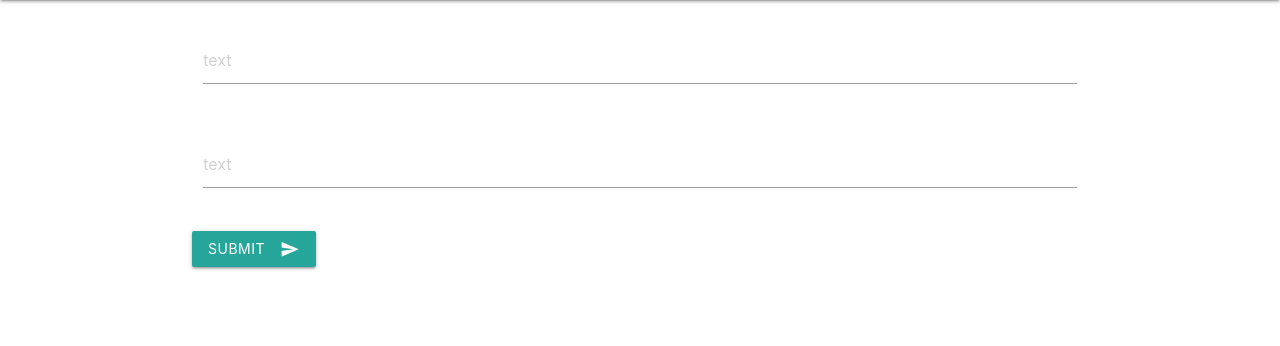
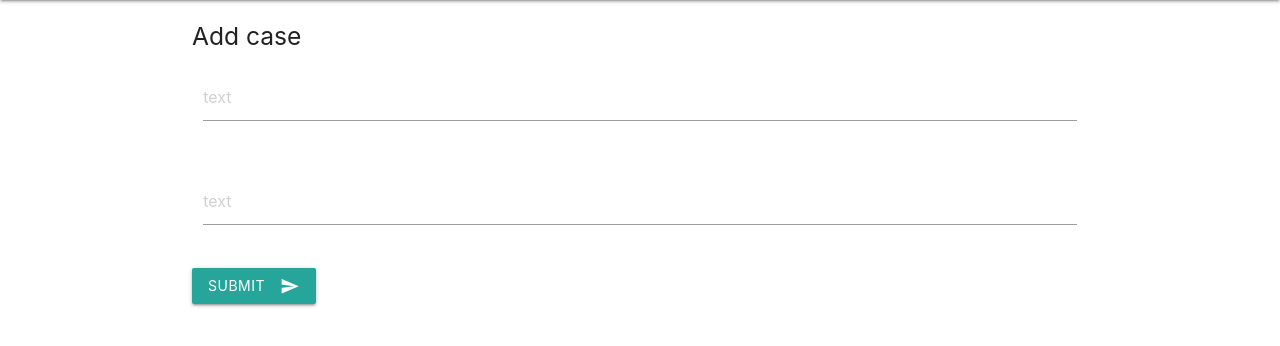
Before and after one commit to Code-Institute-Submissions/project-flask-app, a Flask app: template templates/addcase.html in a window 1280 px wide. Shown: the part 64-410 px from the top of the page. Run offline with Flask 2, Linux system fonts and the light colour scheme; the template is opened without the code that fills it, so the values that code supplies are empty; some libraries are stand-ins or nearby versions.

Commit message:
added the 'add case' page

```diff
--- a/app.py
+++ b/app.py
@@ -21,6 +21,23 @@ def add_topic():
 
     return render_template("addtopic.html")
 
+@app.route("/case/<topic_id>/<topic_name>")
+def show_cases(topic_id, topic_name):
+    dbname = topic_name
+    coll = mongo.db[dbname]
+    return render_template("showcases.html", cases=coll.find(), cases_title=dbname, topic_id=topic_id)
+
+
+@app.route("/case/<topic_id>/<topic_title>/add", methods=["GET", "POST"])
+def add_case(topic_id, topic_title):
+    if request.method == "POST":
+        coll = mongo.db[topic_title]
+        coll.insert_one(request.form.to_dict())
+        return redirect("/case/"+topic_id+"/"+topic_title)
+    topic = mongo.db.topics.find_one({"_id": ObjectId(topic_id)})
+    return render_template("addcase.html", case=topic)
+
+
 # @app.route("/case/<topic_id>/<topic_name>", methods=["GET", "POST"])
 # def show_topic(topic_id, topic_name):
 #     if request.method == "POST":
@@ -30,12 +47,6 @@ def add_topic():
 #     the_topic = mongo.db.topics.find_one({"_id": ObjectId(topic_id)})
 #     return render_template("showtopic.html", case=the_topic)
 
-@app.route("/case/<topic_id>/<topic_name>")
-def show_cases(topic_id, topic_name):
-    dbname = topic_name
-    coll = mongo.db[dbname]
-    return render_template("showcases.html", cases=coll.find(), cases_title=dbname)
-
 
 if __name__ == "__main__":
     app.run(host=os.environ.get("IP"),
--- a/templates/addcase.html
+++ b/templates/addcase.html
@@ -2,6 +2,7 @@
 {% block content%}
 
 <h4>{{case.topic}}</h4>
+<h5>Add case</h5>
 
 <div class="row">
     <form class="col s12" method="POST">
--- a/templates/showcases.html
+++ b/templates/showcases.html
@@ -9,4 +9,7 @@
 {% endfor %}
 <hr>
 {% endfor %}
+
+ <a href="{{url_for('add_case', topic_id=topic_id, topic_title=cases_title)}}" class="btn-floating btn-large waves-effect waves-light red"><i class="material-icons">add</i></a>
+
 {% endblock%}
```
